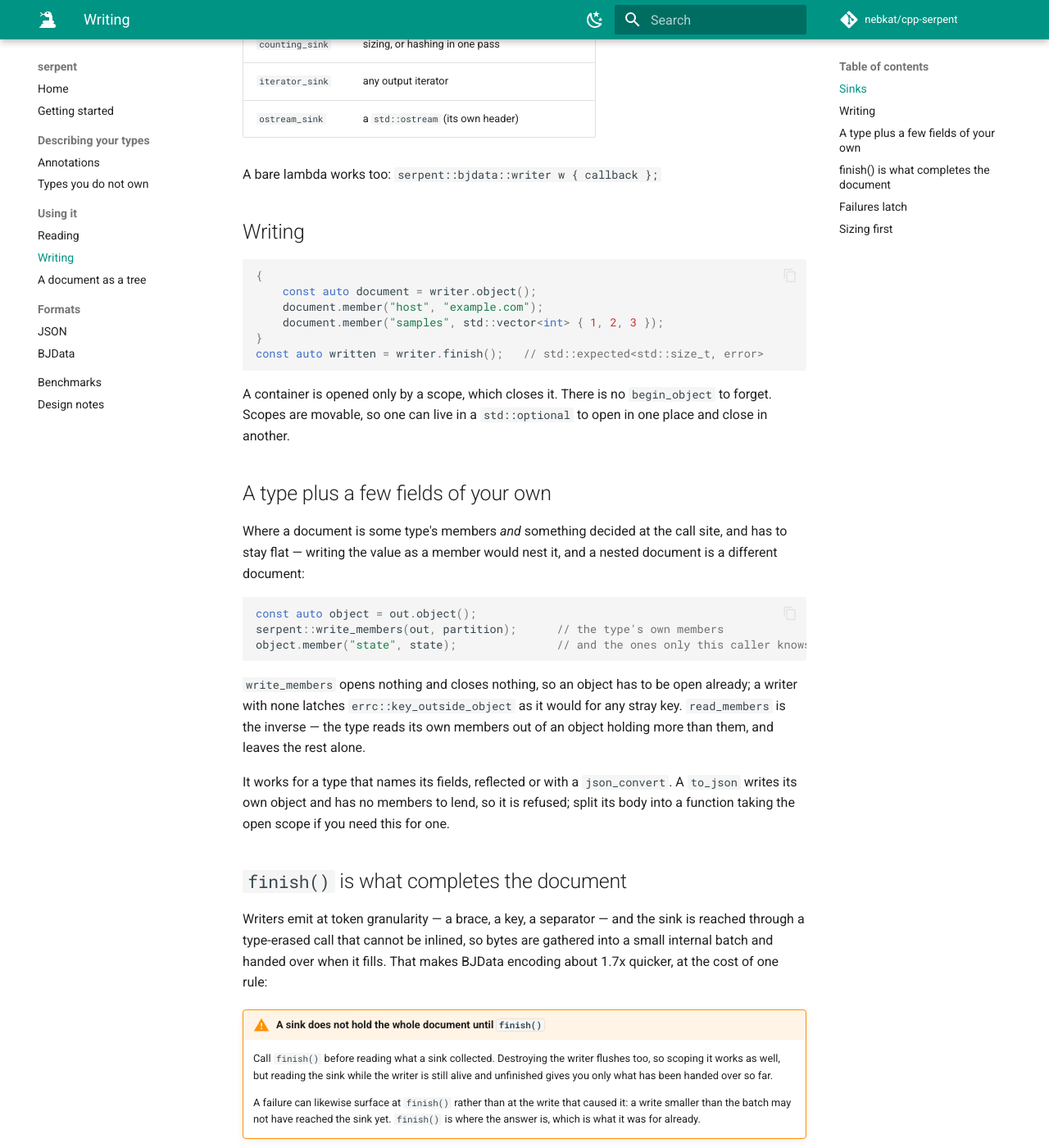
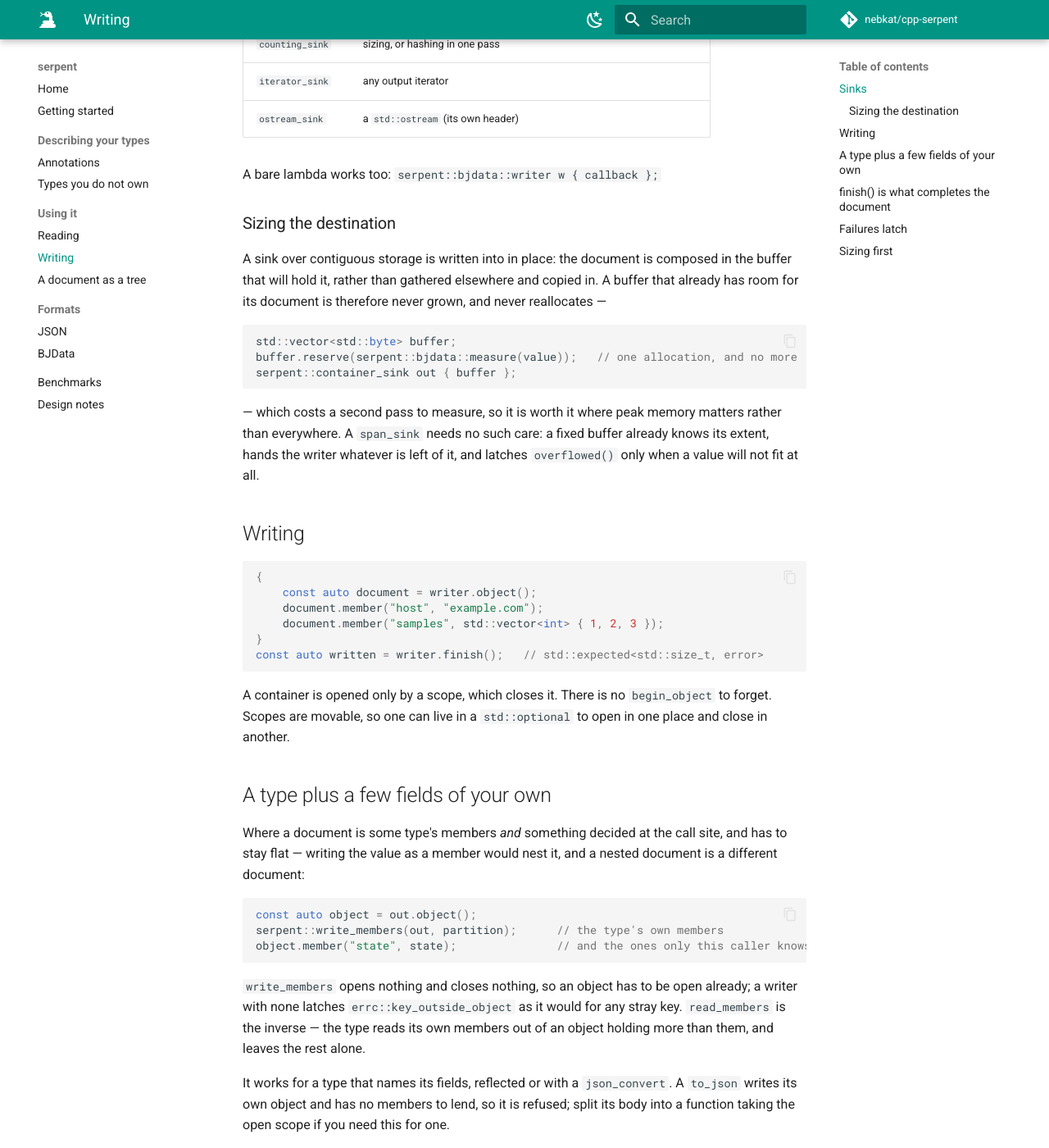
Before and after one commit to nebkat/cpp-serpent, an MkDocs documentation site: the page built from docs/writing.md, in a window 1280 px wide and 1400 px high, scrolled down 523 px. Shown: the whole window at 82% size. Built offline with MkDocs 1.6.1 and Material for MkDocs 9.7.7, drawn with Linux system fonts in a browser that asks for light colours; comment, search, counter and statistics services are not loaded; some of the changed text lies outside the part shown.

Commit message:
perf(sink): Lend what the sink has, not what the writer asked for
lend() took one number, which a sink could only read as a demand: the writer asked for its
next chunk and the sink had to find that much however little it needed. A container reserved
to the exact size of its document still reallocated near the end, when a 16K request crossed
a capacity that had 762 bytes left, and doubled its peak memory to do it.

It now takes two - the floor that must land in one piece, and the size the writer would
rather have - so the sink may stop at a boundary of its own. An exactly reserved container
fills without growing: one allocation where there were two, and peak memory equal to the
document rather than twice it.

That also lets span_sink lend, which it could not before, having no way to promise an
arbitrary chunk of a buffer it does not own. A fixed buffer knows its extent exactly, so it
offers the remainder and overflows only on a value that will not fit - and the no-heap paths
compose their document in the destination instead of through the writer's batch.

span_sink::keep says where the used part ends rather than how much was added, as
container_sink's always has: a writer commits the same chunk twice when a lend fails and the
failure is settled at finish(), and the relative form counted those bytes twice. Caught by
the truncation sweep, which now exercises the lending path it did not reach before.

````diff
--- a/docs/writing.md
+++ b/docs/writing.md
@@ -12,15 +12,31 @@ serpent::container_sink out { buffer };
 bjdata::writer writer { out };
 ```
 
-| Sink | For |
-|---|---|
-| `container_sink` | a growable container |
-| `span_sink` | a fixed buffer; latches overflow, never truncates |
-| `counting_sink` | sizing, or hashing in one pass |
-| `iterator_sink` | any output iterator |
-| `ostream_sink` | a `std::ostream` (its own header) |
+| Sink | For | |
+|---|---|---|
+| `container_sink` | a growable container | written into directly |
+| `span_sink` | a fixed buffer; latches overflow, never truncates | written into directly |
+| `counting_sink` | sizing, or hashing in one pass | |
+| `iterator_sink` | any output iterator | |
+| `ostream_sink` | a `std::ostream` (its own header) | |
 
 A bare lambda works too: `serpent::bjdata::writer w { callback };`
+
+### Sizing the destination
+
+A sink over contiguous storage is written into in place: the document is composed in the
+buffer that will hold it, rather than gathered elsewhere and copied in. A buffer that already
+has room for its document is therefore never grown, and never reallocates —
+
+```cpp
+std::vector<std::byte> buffer;
+buffer.reserve(serpent::bjdata::measure(value));   // one allocation, and no more
+serpent::container_sink out { buffer };
+```
+
+— which costs a second pass to measure, so it is worth it where peak memory matters rather than
+everywhere. A `span_sink` needs no such care: a fixed buffer already knows its extent, hands the
+writer whatever is left of it, and latches `overflowed()` only when a value will not fit at all.
 
 ## Writing
 
@@ -62,8 +78,9 @@ the open scope if you need this for one.
 ## `finish()` is what completes the document
 
 Writers emit at token granularity — a brace, a key, a separator — and the sink is reached
-through a type-erased call that cannot be inlined, so bytes are gathered into a small internal
-batch and handed over when it fills. That makes BJData encoding about 1.7x quicker, at the
+through a type-erased call that cannot be inlined, so bytes are gathered before being handed
+over - into the destination itself for the sinks above that allow it, and into a small internal
+batch for the rest. That makes BJData encoding about 1.7x quicker, at the
 cost of one rule:
 
 !!! warning "A sink does not hold the whole document until `finish()`"
````
Also changed, not shown: 3 other files.
